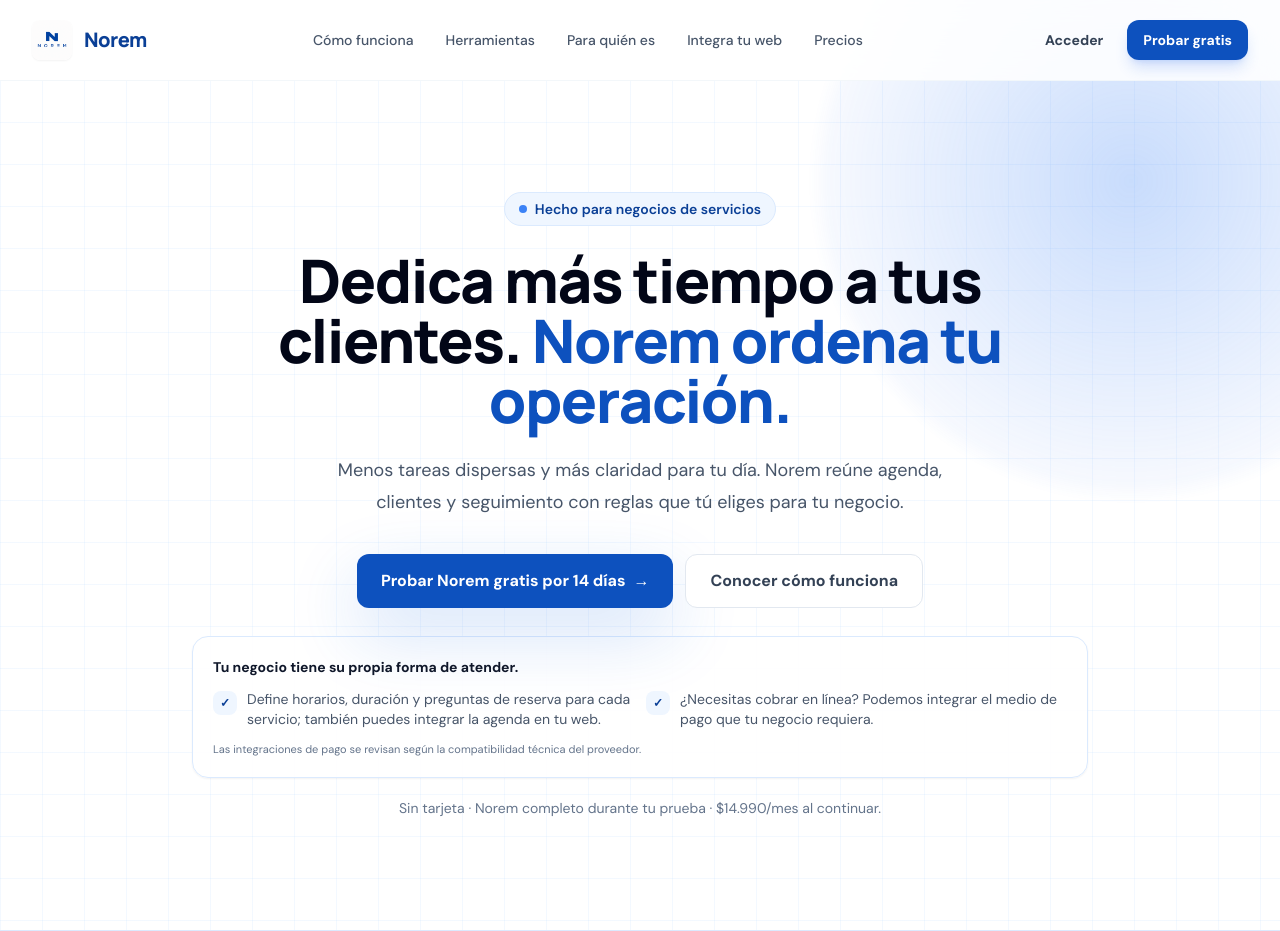
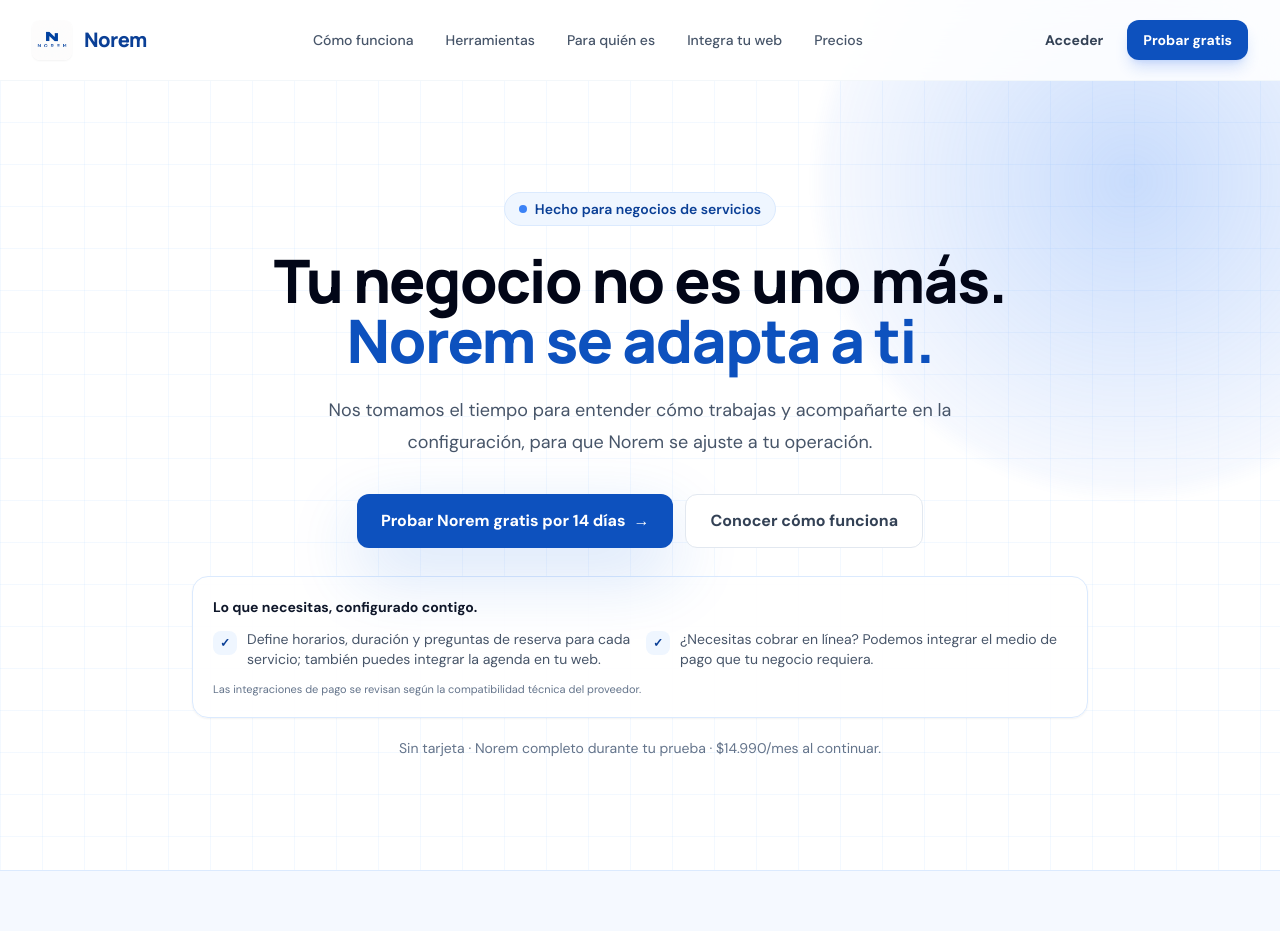
Before and after one commit to Maty-09/App-Agenda, a FastAPI app: page / in a window 1280 px wide. Shown: the top 931 px of the page. Run offline with FastAPI, Linux system fonts and the light colour scheme; some libraries are stand-ins or nearby versions.

Commit message:
copy: emphasize personalized Norem service

```diff
--- a/app/templates/landing.html
+++ b/app/templates/landing.html
@@ -79,14 +79,14 @@
                         <span class="h-2 w-2 rounded-full bg-blue-500"></span>
                         Hecho para negocios de servicios
                     </div>
-                    <h1 class="mx-auto mt-6 max-w-4xl font-display text-5xl font-extrabold leading-[1.08] tracking-tight text-slate-950 sm:text-6xl">Dedica más tiempo a tus clientes. <span class="text-norem-600">Norem ordena tu operación.</span></h1>
-                    <p class="mx-auto mt-6 max-w-2xl text-lg leading-8 text-slate-600">Menos tareas dispersas y más claridad para tu día. Norem reúne agenda, clientes y seguimiento con reglas que tú eliges para tu negocio.</p>
+                    <h1 class="mx-auto mt-6 max-w-4xl font-display text-5xl font-extrabold leading-[1.08] tracking-tight text-slate-950 sm:text-6xl">Tu negocio no es uno más. <span class="text-norem-600">Norem se adapta a ti.</span></h1>
+                    <p class="mx-auto mt-6 max-w-2xl text-lg leading-8 text-slate-600">Nos tomamos el tiempo para entender cómo trabajas y acompañarte en la configuración, para que Norem se ajuste a tu operación.</p>
                     <div class="mt-9 flex flex-col justify-center gap-3 sm:flex-row">
                         <a href="https://agenda.norem.cl/admin/prueba" class="inline-flex items-center justify-center gap-2 rounded-xl bg-norem-600 px-6 py-3.5 font-bold text-white shadow-glow transition hover:-translate-y-0.5 hover:bg-norem-700">Probar Norem gratis por 14 días <span aria-hidden="true">→</span></a>
                         <a href="#como-funciona" class="inline-flex items-center justify-center rounded-xl border border-slate-200 bg-white px-6 py-3.5 font-bold text-slate-700 transition hover:border-blue-200 hover:bg-blue-50">Conocer cómo funciona</a>
                     </div>
                     <div class="mx-auto mt-7 max-w-4xl rounded-2xl border border-blue-100 bg-white/90 p-4 text-left shadow-sm sm:p-5">
-                        <p class="text-sm font-extrabold text-slate-900">Tu negocio tiene su propia forma de atender.</p>
+                        <p class="text-sm font-extrabold text-slate-900">Lo que necesitas, configurado contigo.</p>
                         <div class="mt-3 grid gap-3 sm:grid-cols-2">
                             <div class="flex items-start gap-2.5"><span class="mt-0.5 grid h-6 w-6 shrink-0 place-items-center rounded-lg bg-blue-50 text-xs font-bold text-norem-700" aria-hidden="true">✓</span><p class="text-sm leading-5 text-slate-600">Define horarios, duración y preguntas de reserva para cada servicio; también puedes integrar la agenda en tu web.</p></div>
                             <div class="flex items-start gap-2.5"><span class="mt-0.5 grid h-6 w-6 shrink-0 place-items-center rounded-lg bg-blue-50 text-xs font-bold text-norem-700" aria-hidden="true">✓</span><p class="text-sm leading-5 text-slate-600">¿Necesitas cobrar en línea? Podemos integrar el medio de pago que tu negocio requiera.</p></div>
```
